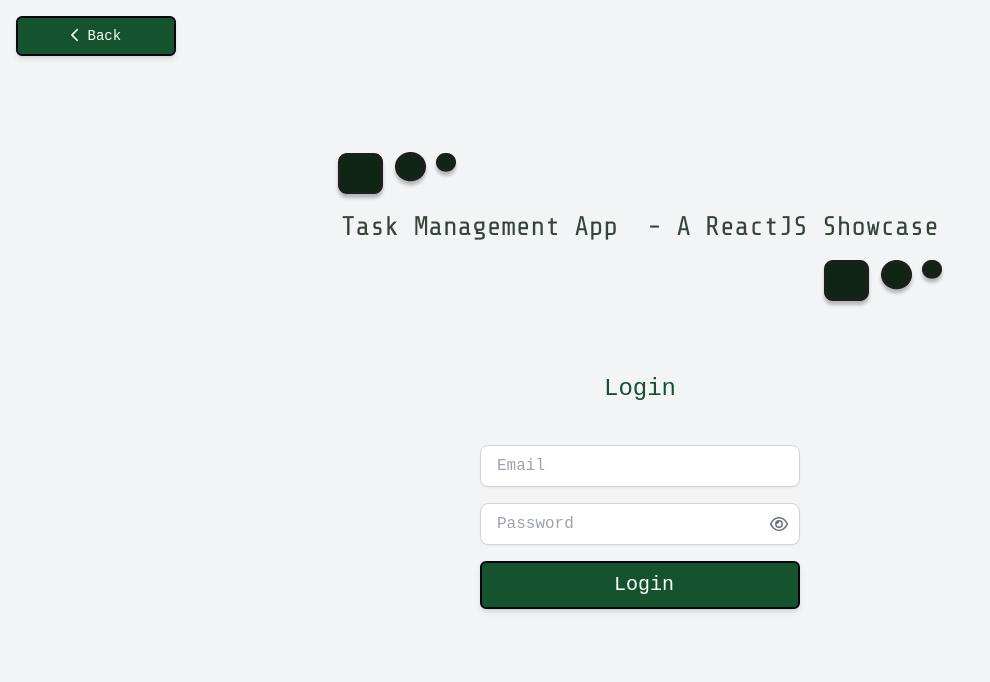
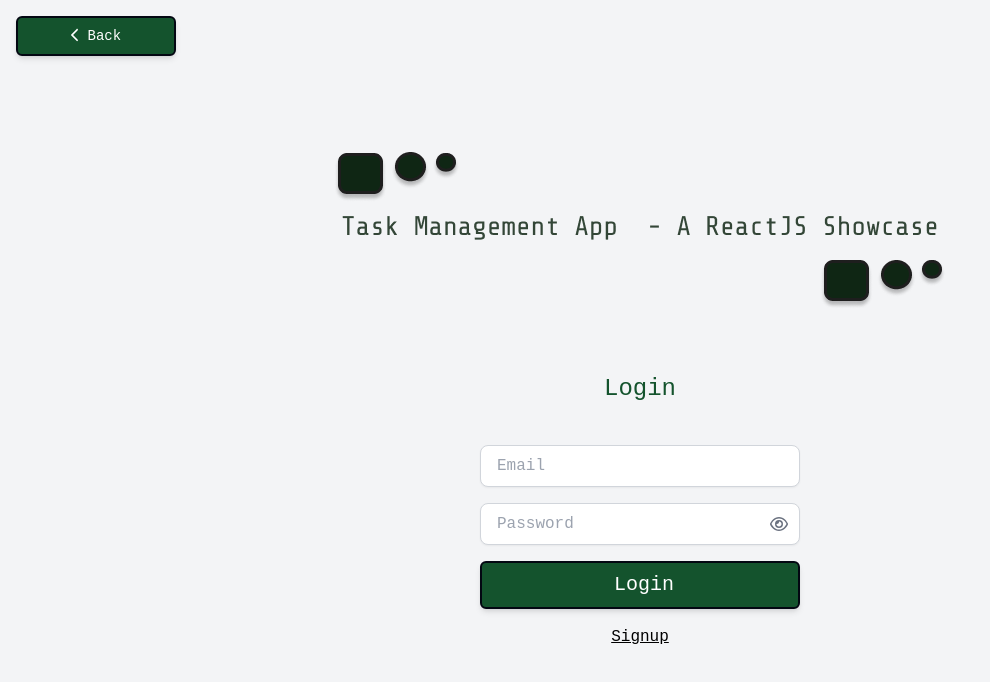
Before and after one commit to ElenaSmeu/task-management, a React (Create React App) app: page /login in a window 1280 px wide. Shown: the top 682 px of the page, without its empty margins (0-990 px from the left). Built offline with nearby package versions, Linux system fonts and the light colour scheme; no server answers.

Commit message:
transitions

```diff
--- a/package.json
+++ b/package.json
@@ -22,6 +22,7 @@
     "react-responsive": "^10.0.0",
     "react-router-dom": "^6.23.1",
     "react-scripts": "5.0.1",
+    "react-transition-group": "^4.4.5",
     "typescript": "^4.9.5",
     "web-vitals": "^2.1.4"
   },
@@ -50,6 +51,7 @@
     ]
   },
   "devDependencies": {
+    "@types/react-transition-group": "^4.4.10",
     "tailwindcss": "^3.4.4"
   }
 }
--- /dev/null
+++ b/src/App.css
@@ -0,0 +1,15 @@
+.fade-enter {
+    opacity: 0;
+    z-index: 1;
+  }
+  .fade-enter-active {
+    opacity: 1;
+    transition: opacity 300ms ease-in;
+  }
+  .fade-exit {
+    opacity: 1;
+  }
+  .fade-exit-active {
+    opacity: 0;
+    transition: opacity 300ms ease-in;
+  }
--- a/src/App.tsx
+++ b/src/App.tsx
@@ -1,14 +1,14 @@
-/* eslint-disable react/jsx-no-undef */
 import React, {useContext} from 'react';
 import LandingPage from './LandingPage';
 import { AppContext } from './Context/AppContext';
 import { useMediaQuery } from 'react-responsive';
 import Login from './Authentication/Login';
 import SignUp from './Authentication/Signup';
-import { Route, Routes, Navigate } from 'react-router-dom';
+import { Route, Routes, Navigate, useLocation } from 'react-router-dom';
 import AuthContext, { AuthProvider } from './Context/AuthContext';
 import Workspace from './Workspace/Workspace';
-
+import { CSSTransition, TransitionGroup } from 'react-transition-group';
+import './App.css';
 
 function App() {
   const isBigScreen = useMediaQuery({ query: '(min-width: 1824px)' })
@@ -17,20 +17,7 @@ function App() {
   return (
     <div className="App w-screen h-screen">
       <AuthProvider>
-        <Routes>
-
-              <Route path='/' element={<LandingPage appContext={appContext} />}></Route>
-              <Route path="/login" element={<Login appContext={appContext}/>} ></Route>
-              <Route path="/signup" element={<SignUp appContext={appContext}/>} ></Route>
-              <Route
-              path='/workspace'
-              element={
-                <ProtectedRoute>
-                  <Workspace />
-                </ProtectedRoute>
-              }
-            />
-        </Routes>
+        <AnimatedRoutes appContext={appContext}></AnimatedRoutes>
 
       </AuthProvider>
 
@@ -51,6 +38,28 @@ function ProtectedRoute({ children }: ProtectedRouteProps) {
 
   return currentUser ? <>{children}</> : <Navigate to="/login" />;
 }
+function AnimatedRoutes({appContext}: {appContext: AppContext}) {
+  const location = useLocation();
+  return (
+    <TransitionGroup>
+       <CSSTransition key={location.key} classNames="fade" timeout={300}>
+        <Routes location={location}>
+          <Route path='/' element={<LandingPage appContext={appContext} />} />
+          <Route path="/login" element={<Login appContext={appContext} />} />
+          <Route path="/signup" element={<SignUp appContext={appContext} />} />
+          <Route
+            path='/workspace'
+            element={
+              <ProtectedRoute>
+                <Workspace />
+              </ProtectedRoute>
+            }
+          />
+        </Routes>
+      </CSSTransition>
+    </TransitionGroup>
+  )
+}
 
 
 export default App;
--- a/src/Authentication/Login.tsx
+++ b/src/Authentication/Login.tsx
@@ -3,9 +3,9 @@ import { AppContext } from "../Context/AppContext";
 import LogoEntry from "../SharedComponents/EntryPageLogo";
 import Button from "../SharedComponents/Button";
 import { FontAwesomeIcon } from "@fortawesome/react-fontawesome";
-import { faBackward, faChevronLeft, faEyeSlash } from "@fortawesome/free-solid-svg-icons";
+import { faChevronLeft, faEyeSlash } from "@fortawesome/free-solid-svg-icons";
 import { faEye } from "@fortawesome/free-regular-svg-icons";
-import { useNavigate } from "react-router-dom";
+import { Link, useNavigate } from "react-router-dom";
 import {auth} from "../firebase";
 import { signInWithEmailAndPassword } from "firebase/auth";
 
@@ -64,12 +64,16 @@ function Login(props: { appContext: AppContext }) {
                         <FontAwesomeIcon icon={showPassword ? faEyeSlash : faEye} />
                     </button>
                 </div>
-                <Button
+                <div className="flex flex-col items-center">
+                    <Button
                     icon={null}
                     onClick={handleLogin}
                     label="Login"
                     size="lg"
-                />
+                /> <Link to={"/signup"} className="underline pt-4">Signup</Link>
+                </div>
+
+
             </div>
         </div>
     </div>
--- a/src/Authentication/Signup.tsx
+++ b/src/Authentication/Signup.tsx
@@ -5,7 +5,7 @@ import Button from "../SharedComponents/Button";
 import { FontAwesomeIcon } from "@fortawesome/react-fontawesome";
 import { faChevronLeft, faEyeSlash } from "@fortawesome/free-solid-svg-icons";
 import { faEye } from "@fortawesome/free-regular-svg-icons";
-import { useNavigate } from "react-router-dom";
+import { Link, useNavigate } from "react-router-dom";
 import {auth} from "../firebase";
 import { createUserWithEmailAndPassword } from "firebase/auth";
 
@@ -17,7 +17,7 @@ function SignUp( props: {appContext: AppContext}) {
     const handleSignUp =  async () => {
         try {
             await createUserWithEmailAndPassword(auth, email, password);
-            console.log("User signed up successfully");
+            navigate("/login")
         } catch (error) {
             console.error("Error signing up:", error);
         }
@@ -58,12 +58,15 @@ function SignUp( props: {appContext: AppContext}) {
                         <FontAwesomeIcon icon={showPassword ? faEyeSlash : faEye} />
                     </button>
                 </div>
+            <div className="flex flex-col items-center">
             <Button
                 icon={null}
                 onClick={handleSignUp}
                 label="Sign Up"
                 size="lg"
             />
+            <Link to={"/login"} className="underline pt-4">Login</Link>
+            </div>
         </div>
     </div>
         </div>
```
Also changed, not shown: 1 other file (tests, documents, lock files or other folders).
